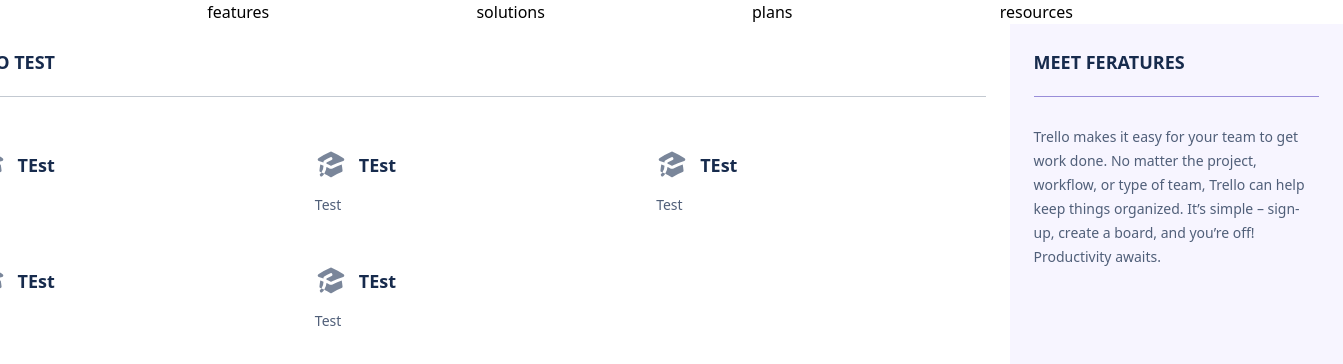
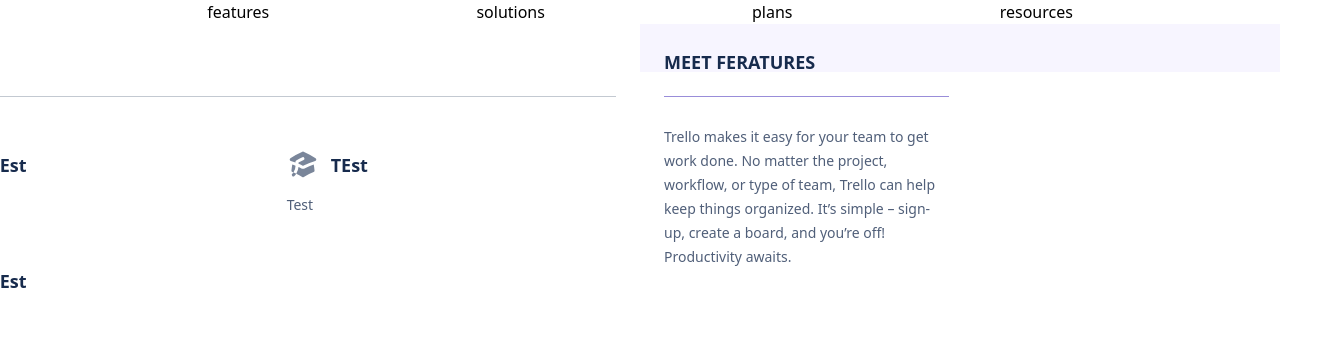
Before and after one commit to CheaVuThearith/trello-homepage-clone, a React (Vite) app: page / in a window 1280 px wide. Both pictures are taken after a click on the button "features". Shown: the top 364 px of the page, 1343 px wide, since content can reach past the window. Built offline with nearby package versions, Linux system fonts and the light colour scheme.

Commit message:
Refactor dropdown components and add animation

```diff
--- a/src/components/Dropdowns/Dropdowns.tsx
+++ b/src/components/Dropdowns/Dropdowns.tsx
@@ -160,17 +160,6 @@ const Plans2 = (props: Props) => {
     </TitleCard>
   );
 };
-<TitleCard
-  classList="w-[64rem]"
-  title="HELO TEST"
-  className="grid max-w-5xl grid-cols-3 grid-rows-2"
->
-  <CardLink Icon={AcademicCapIcon} title="TEst" description="Test"></CardLink>
-  <CardLink Icon={AcademicCapIcon} title="TEst" description="Test"></CardLink>
-  <CardLink Icon={AcademicCapIcon} title="TEst" description="Test"></CardLink>
-  <CardLink Icon={AcademicCapIcon} title="TEst" description="Test"></CardLink>
-  <CardLink Icon={AcademicCapIcon} title="TEst" description="Test"></CardLink>
-</TitleCard>;
 const Resources = (props: Props) => {
   return (
     <TitleCard
--- a/src/components/LinkDropDown.tsx
+++ b/src/components/LinkDropDown.tsx
@@ -10,6 +10,7 @@ import {
   Resources,
   Resources2,
 } from "@/components/Dropdowns/Dropdowns";
+import { AnimatePresence } from "framer-motion";
 const LinkDropDown = (props: Props) => {
   const linkClicked = useContext(linkContext).linkClicked;
 
@@ -17,16 +18,33 @@ const LinkDropDown = (props: Props) => {
     <>
       <div className="flex justify-center">
         <div className="flex grow justify-end p-6">
+          <AnimatePresence>
             {linkClicked === "features" && <Features></Features>}
+          </AnimatePresence>
+          <AnimatePresence>
             {linkClicked === "solutions" && <Solutions></Solutions>}
+          </AnimatePresence>
+          <AnimatePresence>
             {linkClicked === "plans" && <Plans></Plans>}
+          </AnimatePresence>
+          <AnimatePresence>
             {linkClicked === "resources" && <Resources></Resources>}
+          </AnimatePresence>
         </div>
         <div className="flex grow justify-start bg-[#f7f5ff] p-6">
+          <AnimatePresence>
             {linkClicked === "features" && <Features2></Features2>}
+          </AnimatePresence>
+          <AnimatePresence>
             {linkClicked === "solutions" && <Solutions2></Solutions2>}
+          </AnimatePresence>
+          <AnimatePresence>
+            {" "}
             {linkClicked === "plans" && <Plans2></Plans2>}
+          </AnimatePresence>
+          <AnimatePresence>
             {linkClicked === "resources" && <Resources2></Resources2>}
+          </AnimatePresence>
         </div>
       </div>
     </>
--- a/src/components/TitleCard.tsx
+++ b/src/components/TitleCard.tsx
@@ -11,14 +11,16 @@ const TitleCard = ({children, title, className, classList}: Prop) => {
     <motion.div
     initial="hidden"
     whileInView="visible"
+    exit="hidden"
     variants={{
-        hidden:{opacity:0},
-        visible:{opacity:1}
+        hidden:{opacity:0,
+        position:"absolute"},
+        visible:{opacity:1},
     }}
     transition={{
-        duration:0.2,
+        duration:1,
     }}
-     className={classList}>
+     className={`${classList}`}>
       <h1 className="pb-5 text-lg font-semibold text-[#172b4d]">{title} </h1>
       <div className={`border-[#172b4d41] pt-7 border-t ${className}`}>
       {children}
```
Lines whose indentation alone changed are shown as unchanged.
